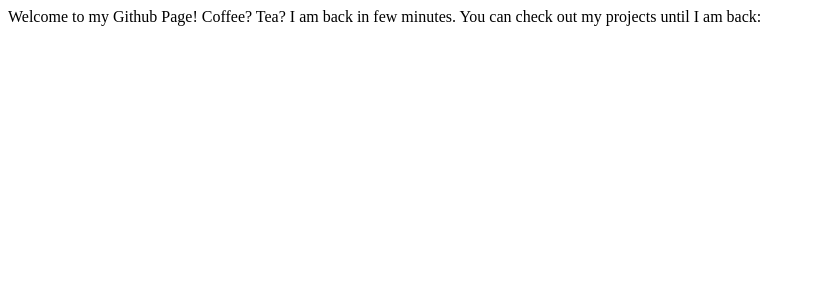
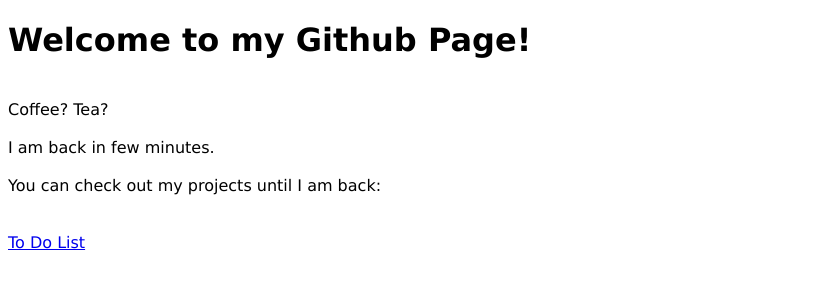
Before and after one commit to itsAnyTime/itsAnyTime.github.io, a plain HTML site: page index.html in a window 1280 px wide. Shown: the whole page, without its empty margins (0-815 px from the left). Drawn offline with Linux system fonts and the light colour scheme.

Commit message:
created css

```diff
--- a/index.html
+++ b/index.html
@@ -7,20 +7,26 @@
     <title>Document</title>
 </head>
 
+<style>
+    * {
+        font-family: Verdana, Geneva, Tahoma, sans-serif;
+    }
+</style>
+
 <body>
-    Welcome to my Github Page!
-
-    Coffee? Tea?
-
-    I am back in few minutes.
-
-    You can check out my projects until I am back:
-
-
-    <link rel="stylesheet" href="#">
-    <link rel="stylesheet" href="#">
-    <link rel="stylesheet" href="#">
-    <link rel="stylesheet" href="#">
+    <h1>Welcome to my Github Page!</h1>
+    <br/>
+    Coffee? Tea? <br/>
+    <br/>
+    I am back in few minutes.<br/>
+    <br/>
+    You can check out my projects until I am back:<br/>
+    <br/>
+    <br/>
+    <a href="https://github.com/itsAnyTime/ToDoList">To Do List </a>
+    <a href=""></a>
+    <a href=""></a>
+    <a href=""></a>
 
 </body>
 
```
